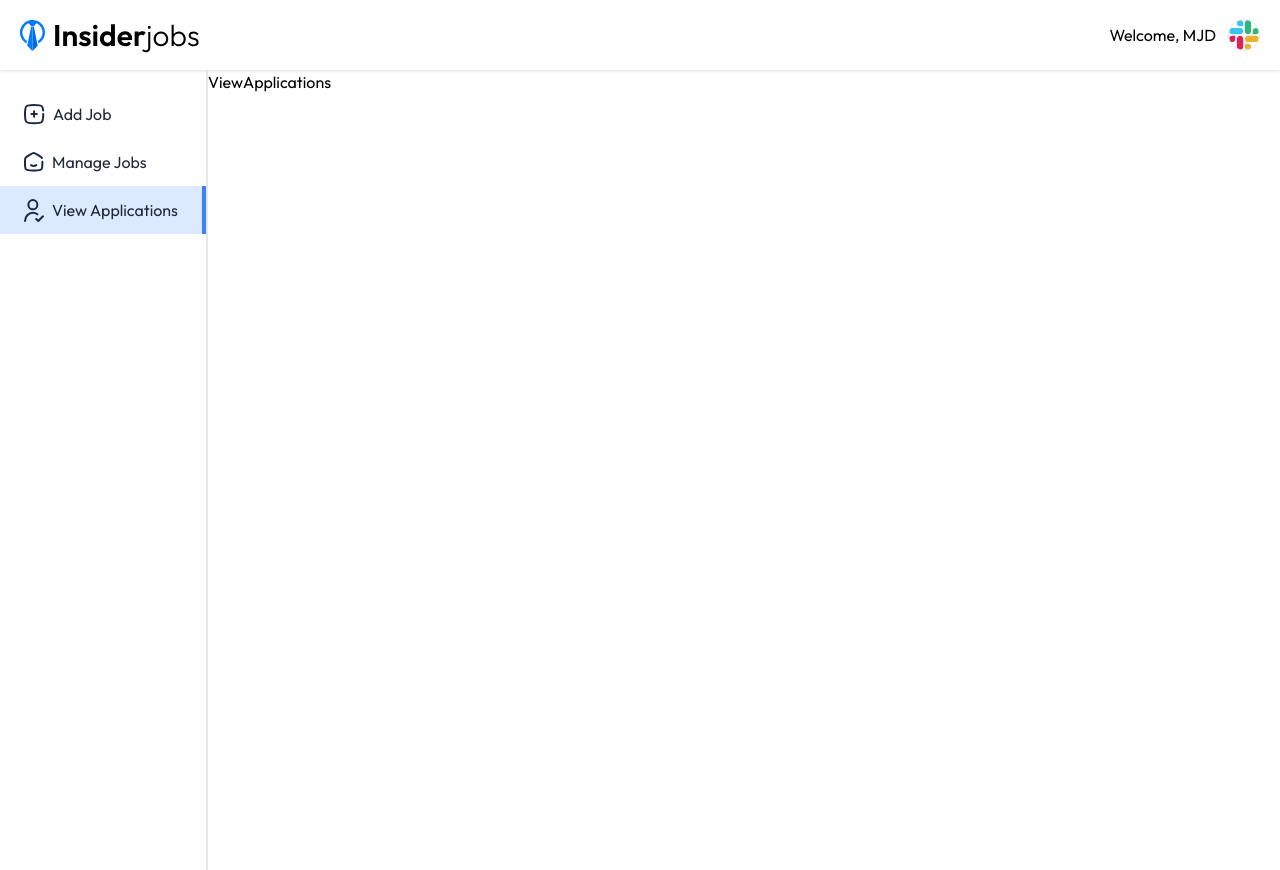
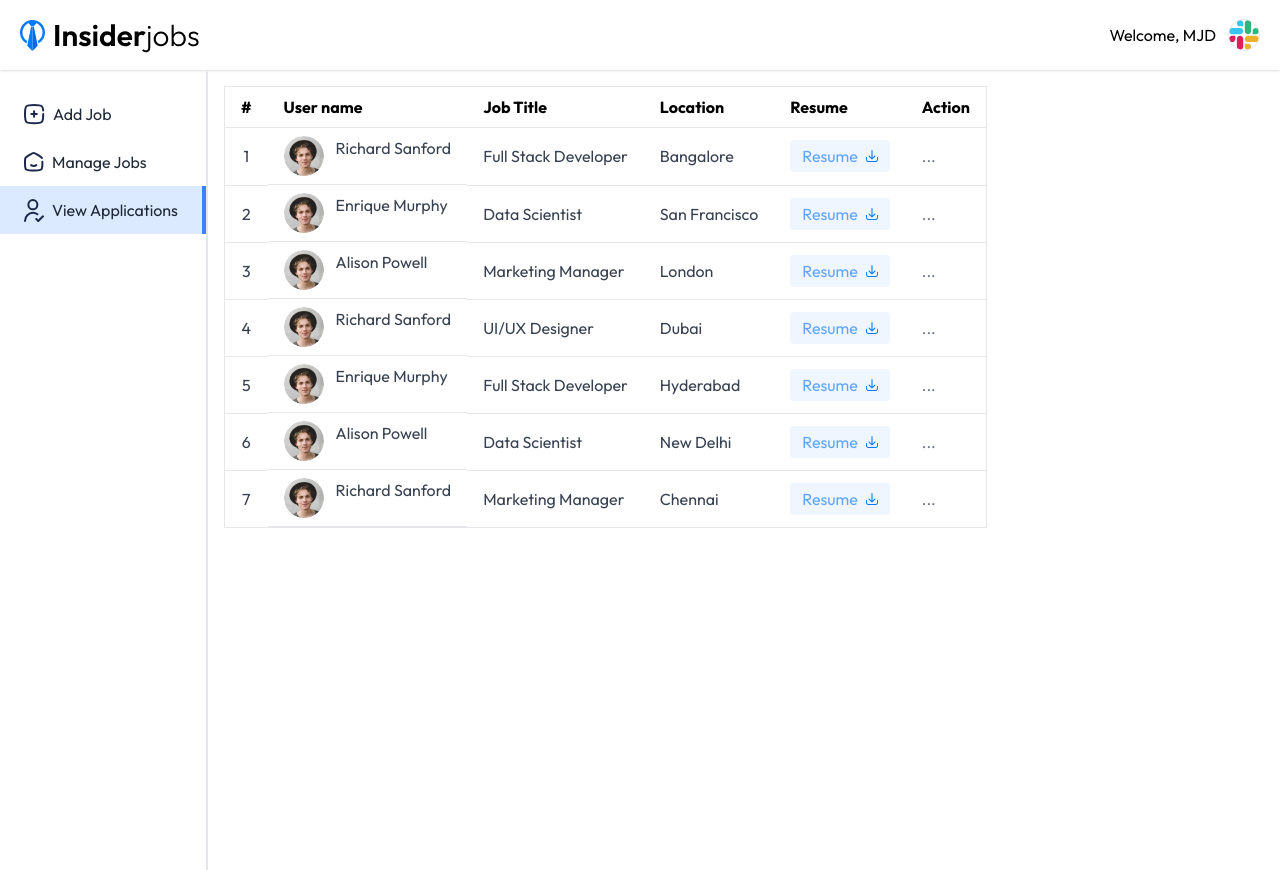
Before and after one commit to MichaelJD-MJD/Job-Portal, a React (Vite) app in the folder client-job-portal/: page /dashboard/view-applications in a window 1280 px wide. Built offline with nearby package versions, Linux system fonts and the light colour scheme; no server answers.

Commit message:
feat: view applications page

```diff
--- a/client-job-portal/src/pages/ViewApplications.jsx
+++ b/client-job-portal/src/pages/ViewApplications.jsx
@@ -1,9 +1,69 @@
-import React from 'react'
+import React from "react";
+import { assets, viewApplicationsPageData } from "../assets/assets";
 
 const ViewApplications = () => {
   return (
-    <div>ViewApplications</div>
-  )
-}
+    <div className="container mx-auto p-4">
+      <div>
+        <table className="w-full max-w-4xl bg-white border border-gray-200 max-sm:text-sm">
+          <thead>
+            <tr className="border-b">
+              <th className="py-2 px-4 text-left">#</th>
+              <th className="py-2 px-4 text-left">User name</th>
+              <th className="py-2 px-4 text-left max-sm:hidden">Job Title</th>
+              <th className="py-2 px-4 text-left max-sm:hidden">Location</th>
+              <th className="py-2 px-4 text-left">Resume</th>
+              <th className="py-2 px-4 text-left">Action</th>
+            </tr>
+          </thead>
+          <tbody>
+            {viewApplicationsPageData.map((applicant, index) => (
+              <tr key={index} className="text-gray-700">
+                <td className="py-2 px-4 border-b text-center">{index + 1}</td>
+                <td className="py-2 px-4 border-b text-center flex">
+                  <img
+                    className="w-10 h-10 rounded-full mr-3 max-sm:hidden"
+                    src={applicant.imgSrc}
+                    alt=""
+                  />
+                  <span>{applicant.name}</span>
+                </td>
+                <td className="py-2 px-4 border-b max-sm:hidden">
+                  {applicant.jobTitle}
+                </td>
+                <td className="py-2 px-4 border-b max-sm:hidden">
+                  {applicant.location}
+                </td>
+                <td className="py-2 px-4 border-b">
+                  <a
+                    className="bg-blue-50 text-blue-400 px-3 py-1 rounded inline-flex gap-2 items-center"
+                    href=""
+                    target="_blank"
+                  >
+                    Resume
+                    <img src={assets.resume_download_icon} alt="" />
+                  </a>
+                </td>
+                <td className="py-2 px-4 border-b relative">
+                  <div className="relative inline-block text-left group">
+                    <button className="text-gray-500 action-button">...</button>
+                    <div className="z-10 hidden absolute right-0 left-0 top-0 mt-2 w-32 bg-white border border-gray-200 rounded shadow group-hover:block">
+                      <button className="block w-full text-left px-4 py-2 text-blue-500 hover:bg-gray-100">
+                        Accept
+                      </button>
+                      <button className="block w-full text-left px-4 py-2 text-red-500 hover:bg-gray-100">
+                        Reject
+                      </button>
+                    </div>
+                  </div>
+                </td>
+              </tr>
+            ))}
+          </tbody>
+        </table>
+      </div>
+    </div>
+  );
+};
 
-export default ViewApplications
+export default ViewApplications;
```
